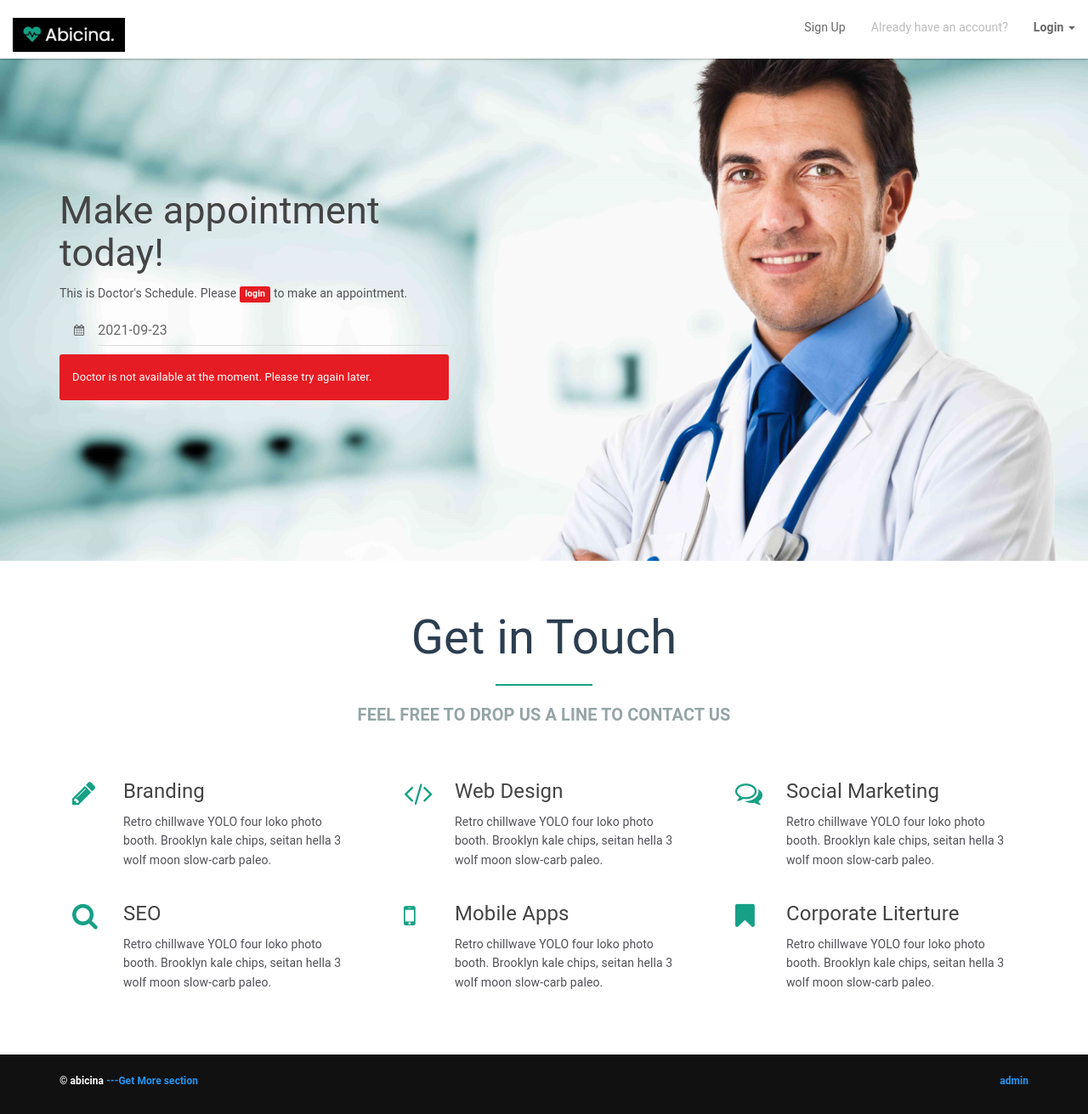
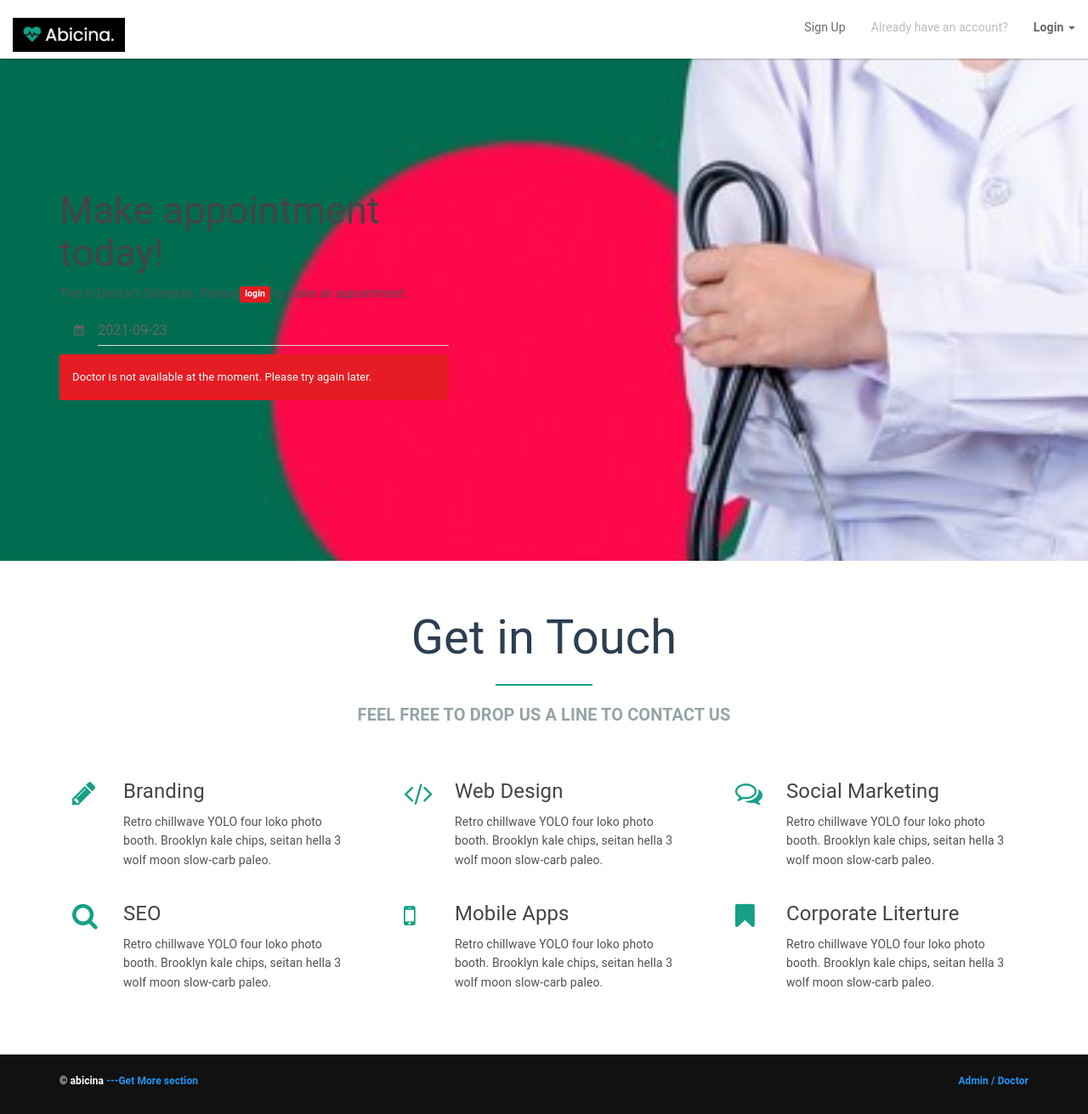
Before and after one commit to hasan972/hospital-website, a PHP site: page /PHP-Doctor-Appointment-System in a window 1280 px wide. Shown: the whole page at 85% size. Run offline with PHP 8.4, Linux system fonts and the light colour scheme; data comes from the database, SQL or seed files in the repository.

Commit message:
so many change

```diff
--- a/PHP-Doctor-Appointment-System/index.php
+++ b/PHP-Doctor-Appointment-System/index.php
@@ -456,7 +456,7 @@ alert('User already registered. Please try again');
         <div class="copyright-bar bg-black">
             <div class="container">
                 <p class="pull-left small">© abicina <a href ="">---Get More section</a></p>
-                <p class="pull-right small"><a href="adminlogin.php">admin</a></p>
+                <p class="pull-right small"><a href="adminlogin.php">Admin / Doctor</a></p>
             </div>
         </div>
         <!-- footer end -->
```
Also changed, not shown: PHP-Doctor-Appointment-System/assets/img/cover2.jpg, PHP-Doctor-Appointment-System/assets/img/logoddd.png, PHP-Doctor-Appointment-System/doctor/assets/img/1.jpg, PHP-Doctor-Appointment-System/patient/assets/img/1.jpg, PHP-Doctor-Appointment-System/patient/assets/img/250x250.png, PHP-Doctor-Appointment-System/patient/assets/img/cover2.jpg, PHP-Doctor-Appointment-System/patient/assets/img/logo.png.
